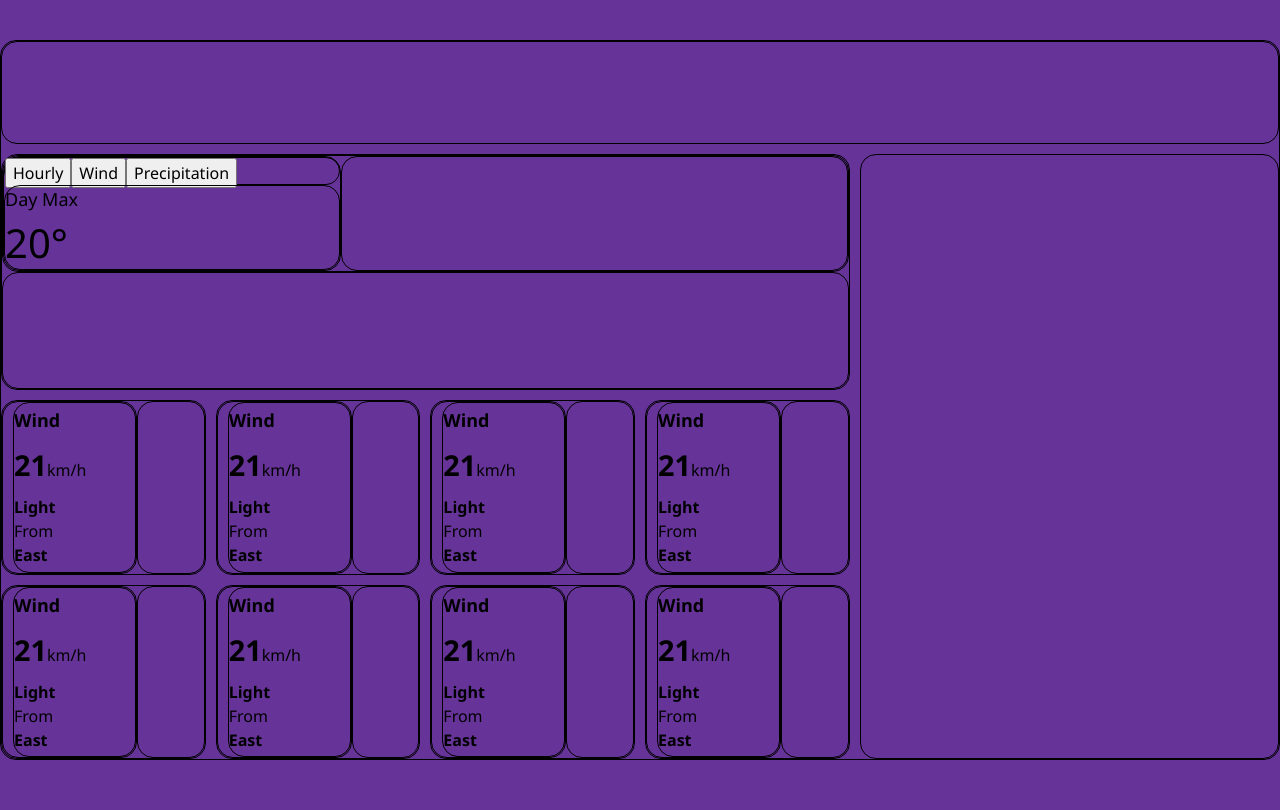
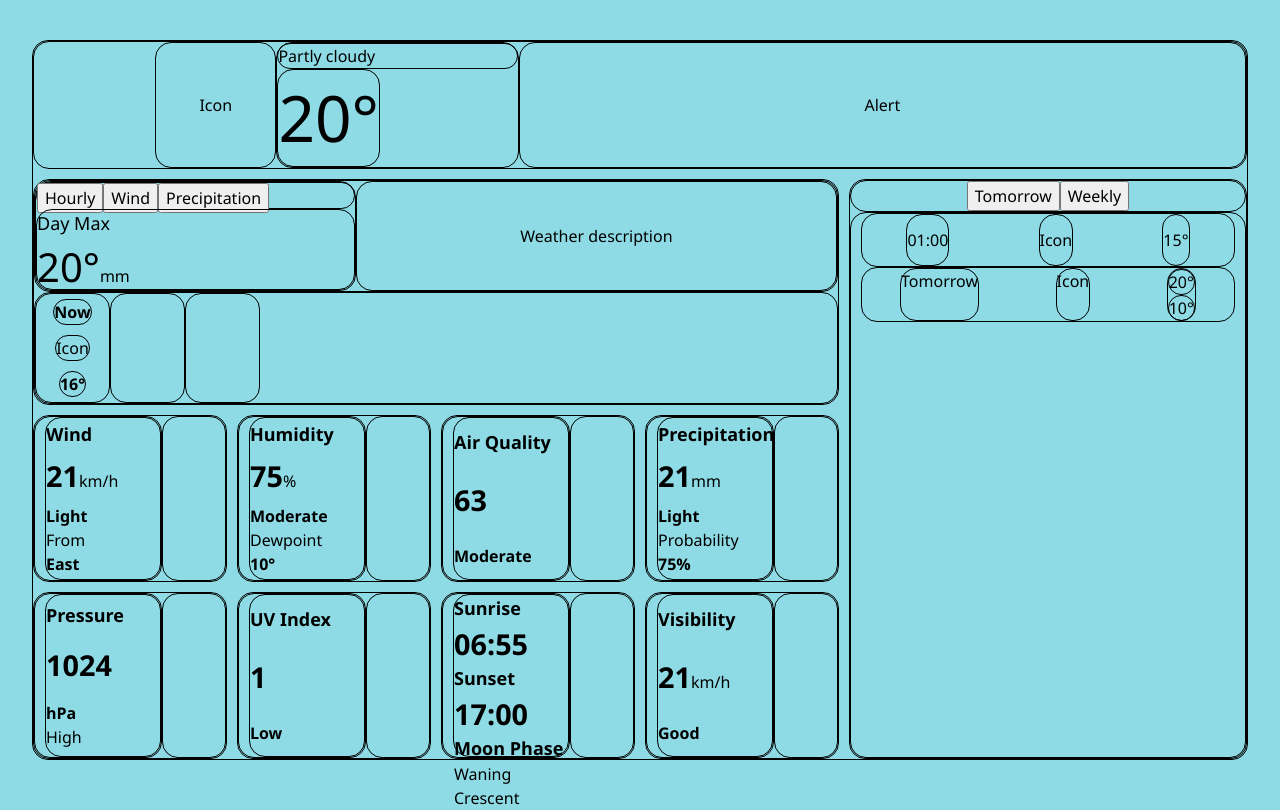
Before and after one commit to lburscheidt/weather-visual-crossing, a website built with webpack: page src/template.html in a window 1280 px wide. Built offline with nearby package versions, Linux system fonts and the light colour scheme.

Commit message:
feat: finish layout

```diff
--- a/src/style.css
+++ b/src/style.css
@@ -140,17 +140,16 @@ h6 {
   font-size: 18px;
 }
 
-
 .bold-1 {
-    font-weight: 700;
+  font-weight: 700;
 }
 
 .bold-2 {
-    font-weight: 600;
+  font-weight: 600;
 }
 
 .bold-3 {
-    font-weight: 500;
+  font-weight: 500;
 }
 
 #root,
@@ -164,17 +163,19 @@ h6 {
 }
 
 body {
-  background-color: rebeccapurple;
+  background-color: #8edbe5;
   width: 100vw;
   height: 100vh;
   display: flex;
+  justify-content: center;
 }
 
 main {
   display: flex;
   align-items: center;
+
   height: 100%;
-  width: 100%;
+  width: 95%;
 }
 
 .borders {
@@ -200,6 +201,8 @@ main {
 }
 
 .rectangle-bottom {
+  display: flex;
+  overflow-x: scroll;
   height: 50%;
   width: 100%;
   border-collapse: collapse;
@@ -213,6 +216,11 @@ main {
 }
 
 .rectangle-right {
+  display: flex;
+  flex-direction: column;
+  flex-wrap: wrap;
+  justify-content: center;
+  align-items: center;
   height: 100%;
   width: 60%;
 }
@@ -252,14 +260,111 @@ main {
   border-collapse: collapse;
 }
 
+.weather-icon {
+  display: flex;
+  align-items: center;
+  justify-content: center;
+  height: 100%;
+  margin-left: 10%;
+  width: 10%;
+}
+
+.current-data {
+  height: 100%;
+  width: 20%;
+  display: flex;
+  flex-direction: column;
+  align-items: flex-start;
+  justify-content: space-between;
+}
+.current-conditions {
+  width: 100%;
+}
+
+.alerts {
+  display: flex;
+  align-items: center;
+  justify-content: center;
+  width: 60%;
+}
+
+.buttons-right {
+  display: flex;
+  align-items: center;
+  justify-content: center;
+}
+
+.forecast {
+  display: flex;
+  flex-direction: column;
+  align-items: center;
+
+  width: 100%;
+  height: 95%;
+  overflow-y: scroll;
+}
+
+.forecast-card {
+  display: flex;
+  justify-content: space-around;
+  align-items: center;
+  flex-wrap: nowrap;
+  width: 95%;
+  height: 10%;
+}
+
+.forecast-card-title,
+.forecast-card-icon,
+.forecast-card-temp {
+  display: flex;
+  align-items: center;
+  height: 100%;
+}
+
+.weekly-card {
+  display: flex;
+  justify-content: space-around;
+  align-items: center;
+  flex-wrap: nowrap;
+  width: 95%;
+  height: 10%;
+}
+
+.weekly-card-title,
+.weekly-card-icon,
+.weekly-card-temps {
+  height: 100%;
+}
+
+.weekly-card-temps {
+  display: flex;
+  flex-direction: column;
+  justify-content: space-between;
+}
+
+.card {
+  display: flex;
+  flex-direction: column;
+  justify-content: space-around;
+  align-items: center;
+  height: 100%;
+  width: 75px;
+}
+.card-title {
+}
+
 .div1 {
   grid-area: 6 / 1 / 9 / 2;
 }
 .div2 {
   grid-area: 1 / 1 / 2 / 7;
+  display: flex;
 }
 .div3 {
   grid-area: 2 / 5 / 12 / 7;
+  display: flex;
+  flex-direction: column;
+  justify-content: space-between;
 }
 .div4 {
   grid-area: 2 / 1 / 6 / 5;
--- a/src/template.html
+++ b/src/template.html
@@ -24,8 +24,34 @@
           </div>
           <div class="square-right borders"></div>
         </div>
-        <div class="borders div2"></div>
-        <div class="borders div3"></div>
+        <div class="borders div2">
+          <div class="borders weather-icon">Icon</div>
+          <div class="borders current-data">
+            <div class="borders current-conditions">Partly cloudy</div>
+            <div class="borders current-temp text-l1 bold-3">20°</div>
+          </div>
+          <div class="borders alerts">Alert</div>
+        </div>
+        <div class="borders div3">
+          <div class="borders buttons-right">
+            <button>Tomorrow</button><button>Weekly</button>
+          </div>
+          <div class="borders forecast">
+            <div class="borders forecast-card">
+              <div class="borders forecast-card-title">01:00</div>
+              <div class="borders forecast-card-icon">Icon</div>
+              <div class="borders forecast-card-temp">15°</div>
+            </div>
+            <div class="borders weekly-card">
+              <div class="borders weekly-card-title">Tomorrow</div>
+              <div class="borders weekly-card-icon">Icon</div>
+              <div class="borders weekly-card-temps">
+                <div class="borders weekly-card-maxtemp">20°</div>
+                <div class="borders weekly-card-mintemp">10°</div>
+              </div>
+            </div>
+          </div>
+        </div>
         <div class="borders div4">
           <div class="borders rectangle-top">
             <div class="borders rectangle-left">
@@ -35,24 +61,34 @@
               </div>
               <div class="borders daymax">
                 <span class="title-s">Day Max</span
-                ><span class="text-l4">20°</span>
+                ><span><span class="text-l4">20</span><span class="text-l4">°</span>mm<span></span>
               </div>
             </div>
 
-            <div class="borders rectangle-right"></div>
+            <div class="borders rectangle-right">
+              <div>Weather description</div>
+            </div>
           </div>
-          <div class="borders rectangle-bottom"></div>
+          <div class="borders rectangle-bottom">
+            <div class="borders card">
+              <div class="borders card-title bold-1">Now</div>
+              <div class="borders card-icon">Icon</div>
+              <div class="borders card-data bold-1">16°</div>
+            </div>
+            <div class="borders card"></div>
+            <div class="borders card"></div>
+          </div>
         </div>
 
         <div class="square borders div5">
           <div class="square-left borders">
             <div class="borders square-left-inner">
-              <div class="title-s bold-2">Wind</div>
-              <div><span class="text-2a bold-1">21</span><span>km/h</span></div>
+              <div class="title-s bold-2">Humidity</div>
+              <div><span class="text-2a bold-1">75</span><span>%</span></div>
               <div>
-                <span class="bold-1">Light</span><br>
-                <span>From</span><br>
-                <span class="bold-1">East</span>
+                <span class="bold-1">Moderate</span><br>
+                <span>Dewpoint</span><br>
+                <span class="bold-1">10°</span>
               </div>
             </div>
           </div>
@@ -61,12 +97,10 @@
         <div class="square borders div6">
           <div class="square-left borders">
             <div class="borders square-left-inner">
-              <div class="title-s bold-2">Wind</div>
-              <div><span class="text-2a bold-1">21</span><span>km/h</span></div>
+              <div class="title-s bold-2">Air Quality</div>
+              <div><span class="text-2a bold-1">63</span></div>
               <div>
-                <span class="bold-1">Light</span><br>
-                <span>From</span><br>
-                <span class="bold-1">East</span>
+                <span class="bold-1">Moderate</span>
               </div>
             </div>
           </div>
@@ -75,12 +109,12 @@
         <div class="square borders div7">
           <div class="square-left borders">
             <div class="borders square-left-inner">
-              <div class="title-s bold-2">Wind</div>
-              <div><span class="text-2a bold-1">21</span><span>km/h</span></div>
+              <div class="title-s bold-2">Precipitation</div>
+              <div><span class="text-2a bold-1">21</span><span>mm</span></div>
               <div>
                 <span class="bold-1">Light</span><br>
-                <span>From</span><br>
-                <span class="bold-1">East</span>
+                <span>Probability</span><br>
+                <span class="bold-1">75<span>%</span></span>
               </div>
             </div>
           </div>
@@ -89,12 +123,11 @@
         <div class="square borders div8">
           <div class="square-left borders">
             <div class="borders square-left-inner">
-              <div class="title-s bold-2">Wind</div>
-              <div><span class="text-2a bold-1">21</span><span>km/h</span></div>
+              <div class="title-s bold-2">Pressure</div>
+              <div><span class="text-2a bold-1">1024</span></div>
               <div>
-                <span class="bold-1">Light</span><br>
-                <span>From</span><br>
-                <span class="bold-1">East</span>
+                <span class="bold-1">hPa</span><br>
+                <span>High</span>
               </div>
             </div>
           </div>
@@ -103,12 +136,10 @@
         <div class="square borders div9">
           <div class="square-left borders">
             <div class="borders square-left-inner">
-              <div class="title-s bold-2">Wind</div>
-              <div><span class="text-2a bold-1">21</span><span>km/h</span></div>
+              <div class="title-s bold-2">UV Index</div>
+              <div><span class="text-2a bold-1">1</span></div>
               <div>
-                <span class="bold-1">Light</span><br>
-                <span>From</span><br>
-                <span class="bold-1">East</span>
+                <span class="bold-1">Low</span>
               </div>
             </div>
           </div>
@@ -117,12 +148,17 @@
         <div class="square borders div10">
           <div class="square-left borders">
             <div class="borders square-left-inner">
-              <div class="title-s bold-2">Wind</div>
-              <div><span class="text-2a bold-1">21</span><span>km/h</span></div>
               <div>
-                <span class="bold-1">Light</span><br>
-                <span>From</span><br>
-                <span class="bold-1">East</span>
+                <div class="title-s bold-2">Sunrise</div>
+                <div><span class="text-2a bold-1">06:55</span></div>
+              </div>
+              <div>
+                <div class="title-s bold-2">Sunset</div>
+                <div><span class="text-2a bold-1">17:00</span></div>
+              </div>
+              <div>
+                <div class="title-s bold-2">Moon Phase</div>
+                <div><span>Waning Crescent</span></div>
               </div>
             </div>
           </div>
@@ -131,12 +167,10 @@
         <div class="square borders div11">
           <div class="square-left borders">
             <div class="borders square-left-inner">
-              <div class="title-s bold-2">Wind</div>
+              <div class="title-s bold-2">Visibility</div>
               <div><span class="text-2a bold-1">21</span><span>km/h</span></div>
               <div>
-                <span class="bold-1">Light</span><br>
-                <span>From</span><br>
-                <span class="bold-1">East</span>
+                <span class="bold-1">Good</span>
               </div>
             </div>
           </div>
```
